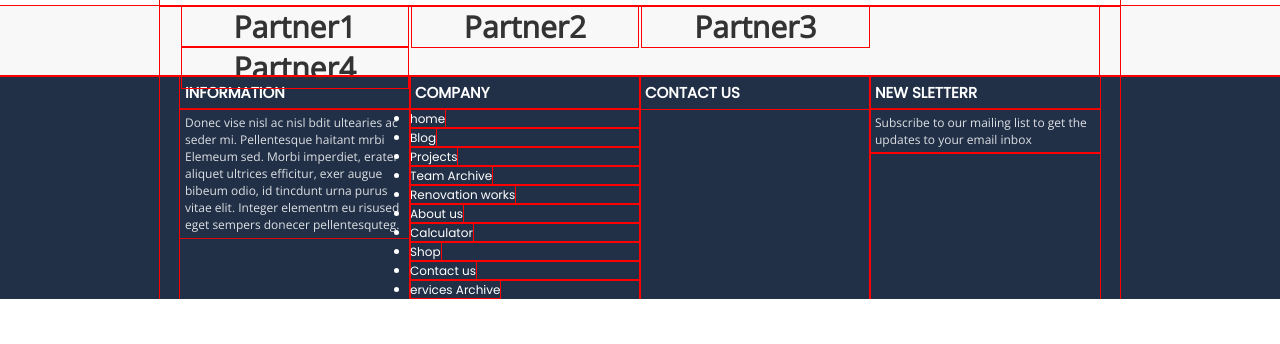
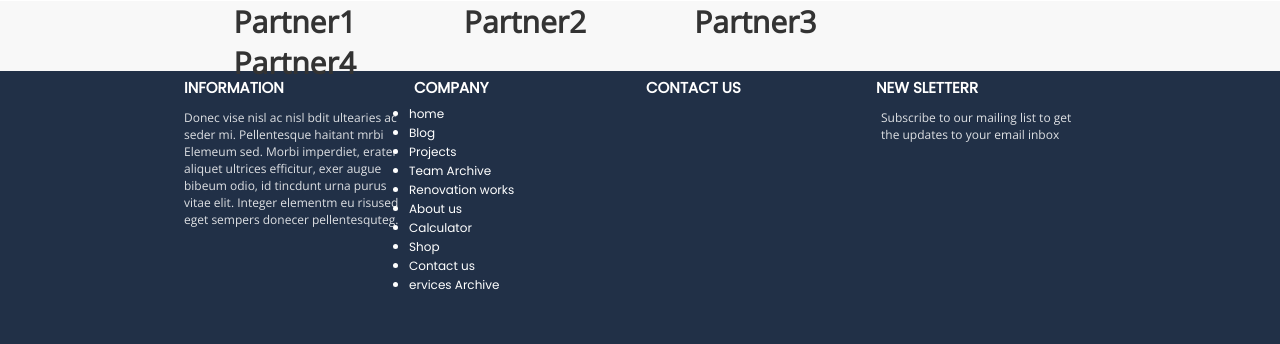
Before and after one commit to Jonathanbir/git_new, a PHP site: page /Amoshw01/index.html in a window 1280 px wide. Shown: the part 4976-5320 px from the top of the page. Before the commit the page ends 5275 px from the top, so only its background shows below. Run offline with PHP 8.4, Linux system fonts and the light colour scheme.

Commit message:
Update style.css

```diff
--- a/Amoshw01/style.css
+++ b/Amoshw01/style.css
@@ -1,7 +1,7 @@
 *{
     margin: 0;
     padding: 0;
-    outline: 1px solid #f00;
+    /* outline: 1px solid #f00; */
 }
 
 body{
@@ -1214,65 +1214,148 @@ a{
     justify-content: center;
     width: 960px;
     margin: auto;
+    padding-bottom: 50px;
 }
 
 .contact-us-region .contact-us-item{
     width: 230px;
 }
-    .contact-us-item .contact-us-item:first-child h3{
+
+
+.contact-us-item li a{
+    text-decoration: none;
+}
+
+
+.contact-us-item ul li {
+    text-decoration: none;
+}
+
+.contact-us-item:first-child h3{
     font-family:Poppins;
     font-size: 15px;
     padding:5px;
     text-align:left;
 }
 
-    .contact-us-item .contact-us-item li a{
-        text-decoration: none;
-    }
 
-    .contact-us-item .contact-us-item:first-child p{
+.contact-us-item:nth-child(2){
+    width: 232px;
 
 }
 
 
-    .contact-us-item .contact-us-item:nth-child(2) h3{
-
-    }
-
-    .contact-us-item .contact-us-item:nth-child(2) ul li{
+.contact-us-item:nth-child(2) h3{
 
 }
 
 
+.contact-us-item:nth-child(2) .company-link {
+    width: 250px;
+}
 
-    .contact-us-item .contact-us-item:nth-child(3) ul li{
+.contact-us-item:nth-child(2) .company-link  ul{
+    float: left;
+    width: 250px;
+    text-decoration: none;
 
 }
 
-    .contact-us-item .contact-us-item:nth-child(3) li a{
+.contact-us-item:nth-child(2) .company-link  ul li{
+    display: inline-block;
+    width: 100px;
+    list-style-type:none;
+}
+
+.contact-us-item:nth-child(2) .company-link  a{
+    width: 100px;
+    text-decoration: none;
 
 }
-    .contact-us-item .contact-us-item:nth-child(4) {
+
+.contact-us-item:nth-child(3) .contact {
+    width: 200px;
+    float: left;
 
 }
-    .contact-us-item .contact-us-item:nth-child(4) h3{
 
+.contact-us-item:nth-child(3) .contact p,i{
+    color:#fff;
+    opacity: 0.5;
 }
-    .contact-us-item .contact-us-item:nth-child(5) h3{
 
+.contact-us-item:nth-child(3) .contact .ml{
+    height: 25px;
+    margin-left: 14px;
 }
-    .contact-us-item .contact-us-item:nth-child(5) i{
 
+.contact-us-item:nth-child(3) .icon-contact{
+    width: 27px;
 }
-    .contact-us-item .contact-us-item:nth-child(5) p{
 
+.contact-us-item:nth-child(3) .fl p, i{
+    float: left;
 }
-    .contact-us-item .contact-us-item:nth-child(5) .new-sletter{
 
+.contact-us-item:nth-child(3) p{
+    width: 157px;
 }
+
+.contact-us-item:nth-child(3) i{
+    font-size: 15px;
+}
+
+.contact-us-item:nth-child(3) .fz{
+    font-size: 13px;
+}
+
+.contact-us-item:nth-child(3)  .tal{
+    text-align: left;
+    padding: 0;
+}
+
+.contact-us-item:nth-child(4) {
+    display: inline;
+    float: left;
+}
+
+.contact-us-item:nth-child(4) .new-sletter{
+    width: 300px;
+}
+
+.contact-us-item:nth-child(4) p{
+   width: 200px;
+}
+
+.contact-us-item:nth-child(4) i{
+    height: 62px;
+    margin-right: 10px;
+    font-size: 28px;
+    color: #fbbe3f;
+    opacity: 1;
+}
+
+.contact-us-item:nth-child(4) .cc{
+    position: relative;
+    right: 35px;
+    float: left;
+    width: 30px;
+    height: 34px;
+    background:#fbbe3f;
+    color: #213047;
+}
+.contact-us-item:nth-child(4) a{
+    background:#fbbe3f;
+    color: #213047;
+}
+.contact-us-item:nth-child(5)
 /*-------------------footer end-1-------------------*/
 /*-------------------footer start-----------------*/
+.footer{
+    width: 100%;
+    background-color: #1a2a42;
+    height: 30px;
+}
+
+
 /*-------------------footer end-------------------*/
-/* *{
-    outline:none;
-} */
```
Lines whose indentation alone changed are shown as unchanged.
